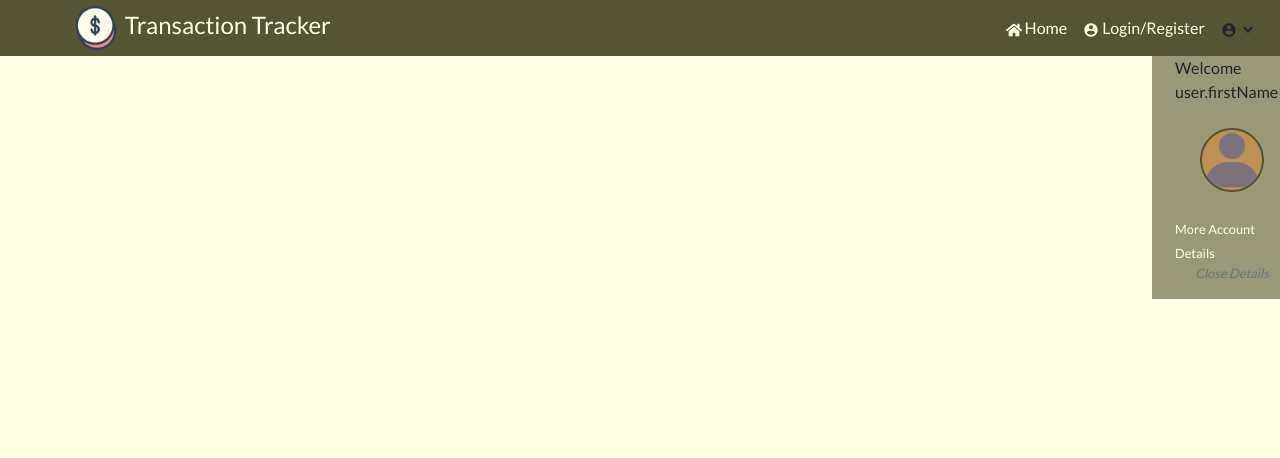
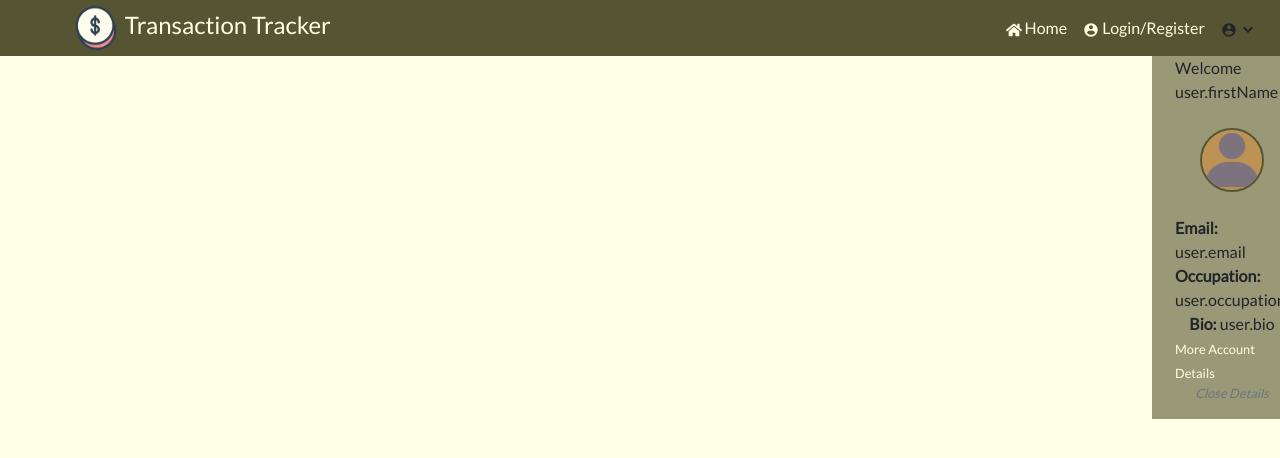
Before and after one commit to ZachPfeifer/React-Expense-Tracker, a React (Create React App) app: page / in a window 1280 px wide. Both pictures are taken after a click on the element 1238 px from the left and 28 px from the top of the page. Shown: the top 458 px of the page. Built offline with nearby package versions, Linux system fonts and the light colour scheme; the HTML template or start-up script is replaced by a standard one.

Commit message:
Pre Auth0

```diff
--- a/package.json
+++ b/package.json
@@ -13,7 +13,7 @@
     "axios": "^0.19.2",
     "chart.js": "^2.9.3",
     "chartjs-plugin-lineheight-annotation": "^0.3.5",
-    "gh-pages": "^2.2.0",
+    "gh-pages": "^2.2.1",
     "material-ui": "^0.20.2",
     "numeral": "^2.0.6",
     "pivotal-ui": "^19.2.3",
--- a/src/components/Nav/AccountDialogContainer.js
+++ b/src/components/Nav/AccountDialogContainer.js
@@ -22,7 +22,9 @@ render(){
           <br/>
           <img src={UserIcon} alt="Proile Pic"/>
           <br/>
-          <li></li>
+          <li><b> Email:</b> user.email</li>
+          <li><b>Occupation:</b> user.occupation</li>
+          <li><b>Bio:</b> user.bio</li>
           <li><small className=" text-muted"> <Link to="/React-Expense-Tracker/account/details">More Account Details</Link></small></li>
         </div>
         </AccountDetails>
--- a/src/components/Nav/ToolBar.js
+++ b/src/components/Nav/ToolBar.js
@@ -1,3 +1,6 @@
+//NOTE Need to originize what is seen with Auth and what is not see with !Auth
+
+
 import React from 'react';
 import PropTypes from 'prop-types'
 import { Link } from 'react-router-dom';
```
